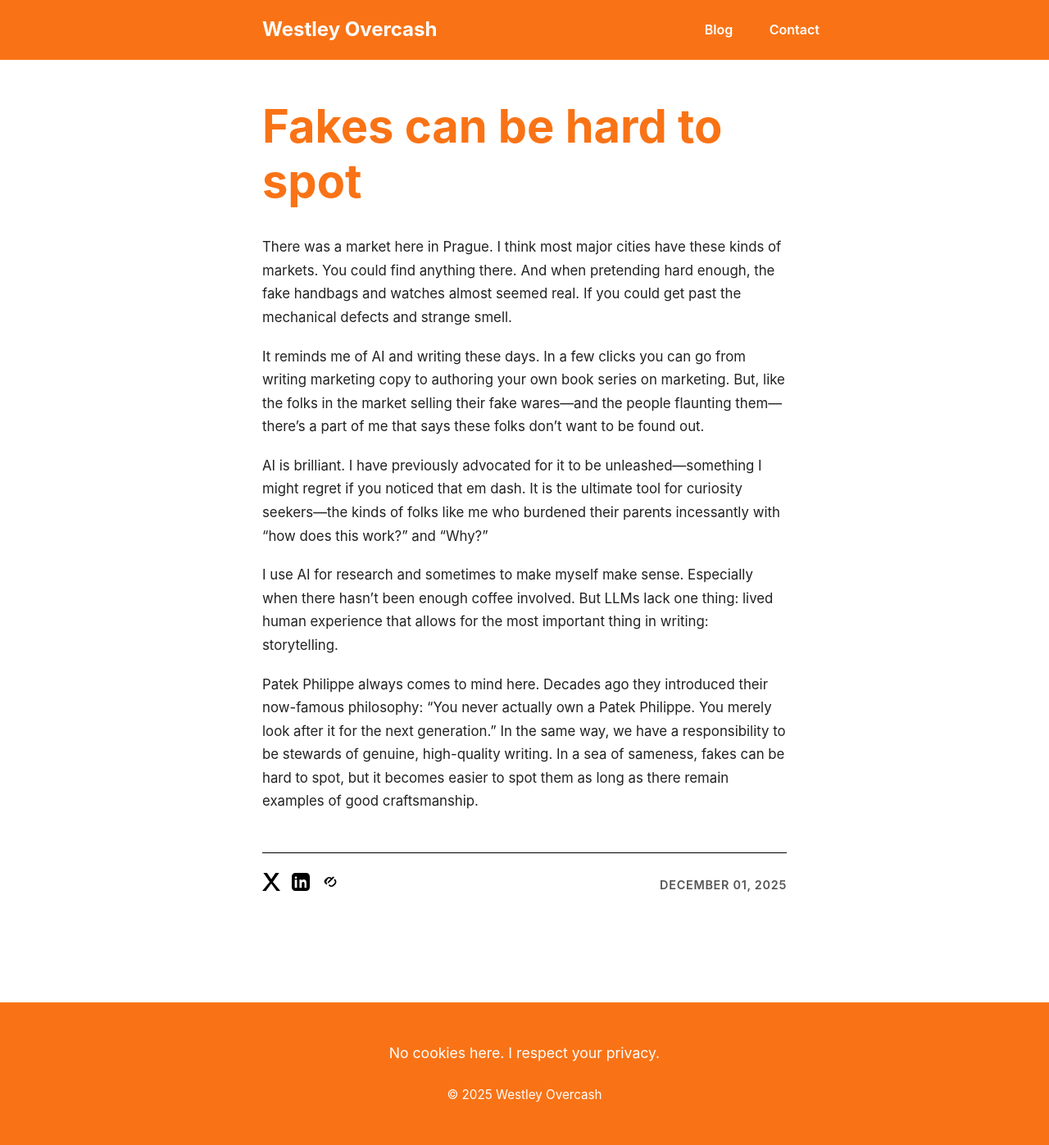
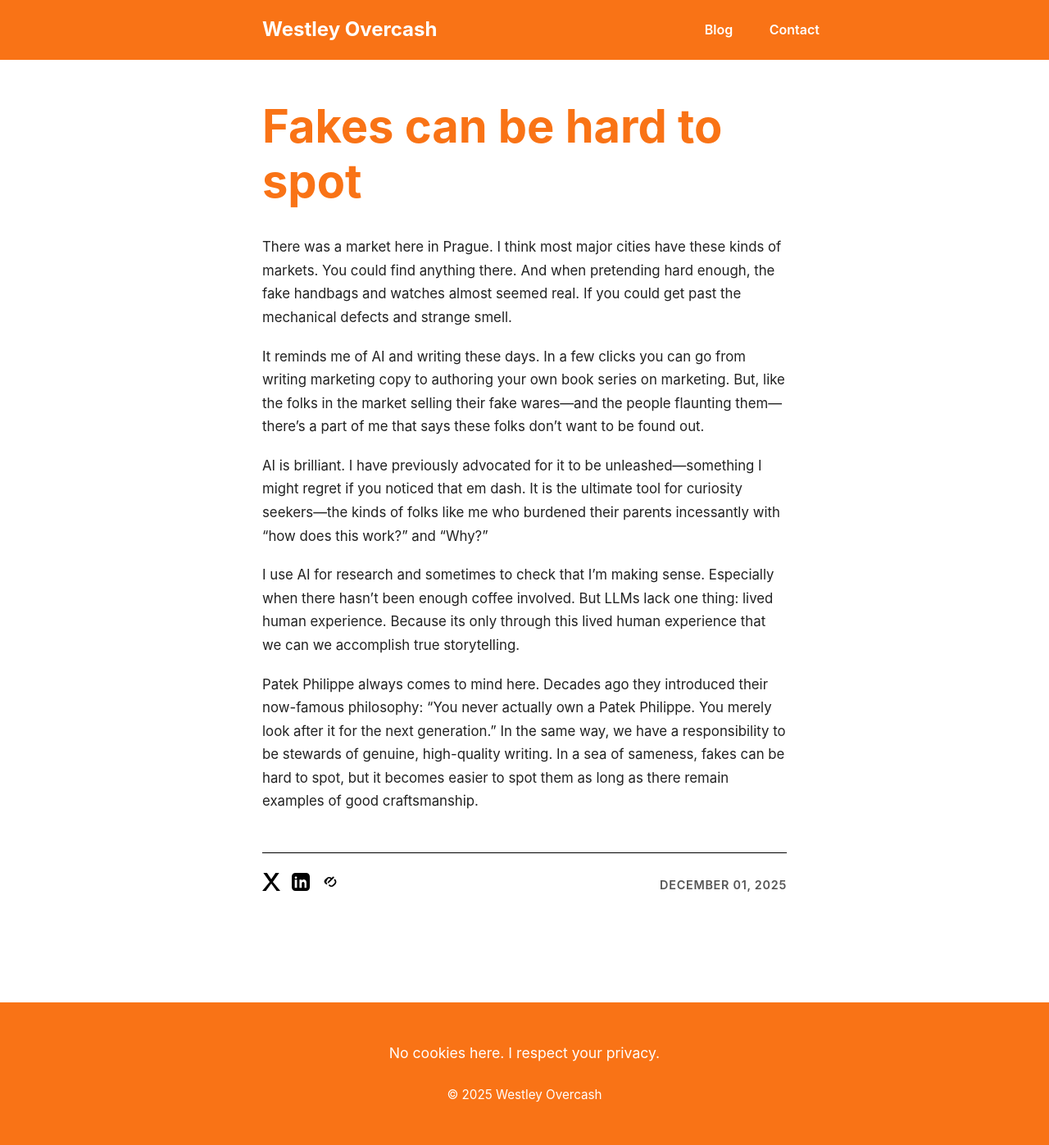
Before and after one commit to westleyovercash/westleyovercash.github.io, a Jekyll site: the page built from _posts/2025-12-01-fakes-can-be-hard-to-spot.md, in a window 1280 px wide. Shown: the whole page at 82% size. Built offline with Jekyll 4.4.1, drawn with Linux system fonts in a browser that asks for light colours.

Commit message:
Update 2025-12-01-fakes-can-be-hard-to-spot.md

```diff
--- a/_posts/2025-12-01-fakes-can-be-hard-to-spot.md
+++ b/_posts/2025-12-01-fakes-can-be-hard-to-spot.md
@@ -9,6 +9,6 @@
 
 AI is brilliant. I have previously advocated for it to be unleashed—something I might regret if you noticed that em dash. It is the ultimate tool for curiosity seekers—the kinds of folks like me who burdened their parents incessantly with "how does this work?" and "Why?"
 
-I use AI for research and sometimes to make myself make sense. Especially when there hasn't been enough coffee involved. But LLMs lack one thing: lived human experience that allows for the most important thing in writing: storytelling.
+I use AI for research and sometimes to check that I'm making sense. Especially when there hasn't been enough coffee involved. But LLMs lack one thing: lived human experience. Because its only through this lived human experience that we can we accomplish true storytelling.
 
 Patek Philippe always comes to mind here. Decades ago they introduced their now-famous philosophy: “You never actually own a Patek Philippe. You merely look after it for the next generation.” In the same way, we have a responsibility to be stewards of genuine, high-quality writing. In a sea of sameness, fakes can be hard to spot, but it becomes easier to spot them as long as there remain examples of good craftsmanship.
```
